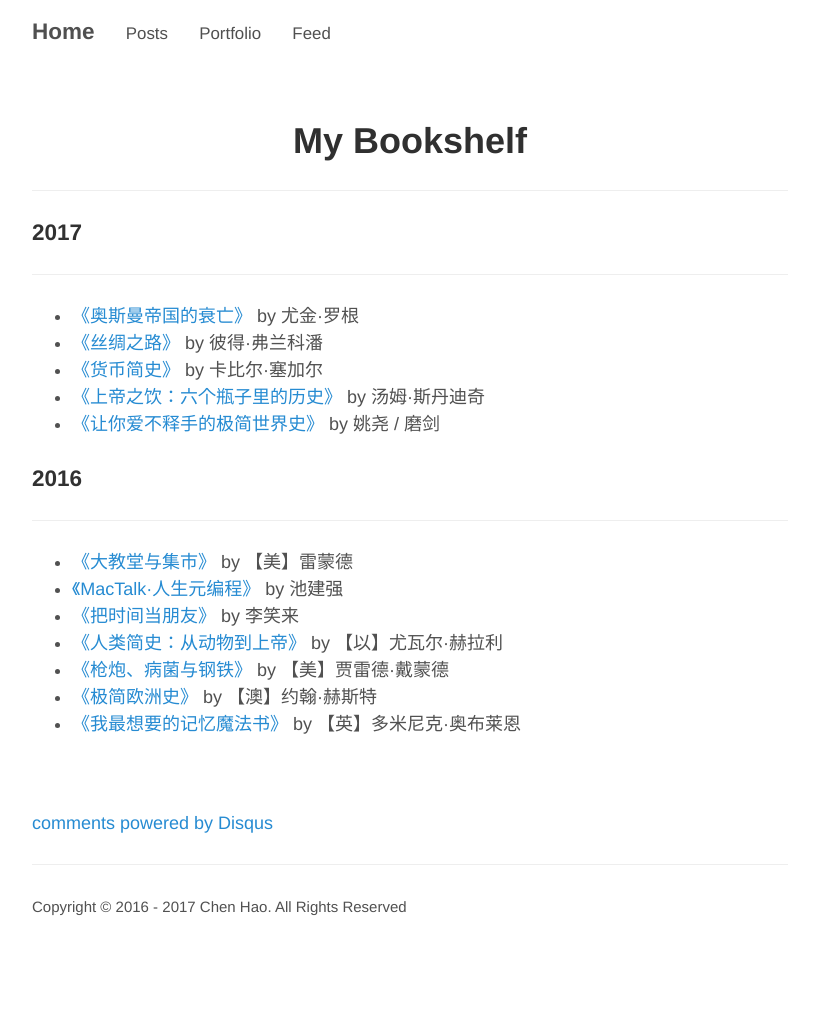
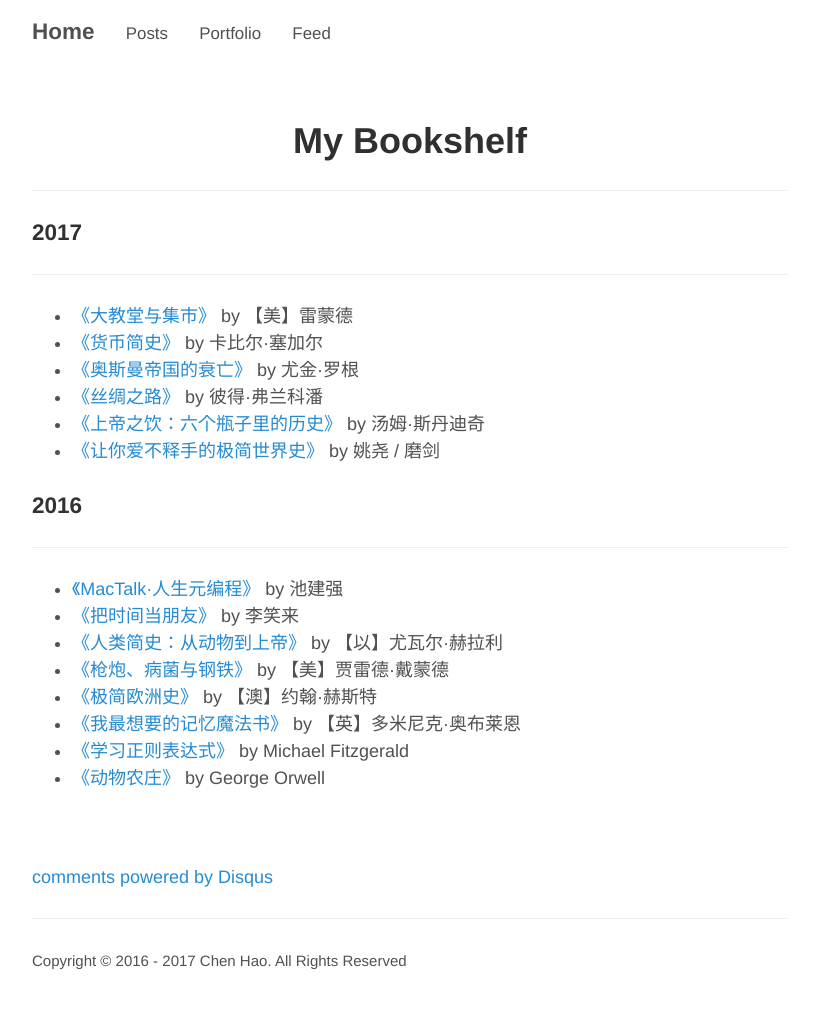
Before and after one commit to haoeric/haoeric.github.io, a Jekyll site: the page built from _posts/Portfolio/2016-07-18-my-bookshelf.md, in a window 1280 px wide. Shown: the whole page, without its empty margins (230-1049 px from the left). Built offline with Jekyll 4.4.1, drawn with Linux system fonts in a browser that asks for light colours; comment, search, counter and statistics services are not loaded; before the commit the page ends 956 px from its top, so only the background shows below that.

Commit message:
update reading list

```diff
--- a/_posts/Portfolio/2016-07-18-my-bookshelf.md
+++ b/_posts/Portfolio/2016-07-18-my-bookshelf.md
@@ -11,21 +11,22 @@ tags: [bookshelf]
 ### 2017
 -------------
 
+* [《大教堂与集市》](https://book.douban.com/subject/25881855/) by 【美】雷蒙德
+* [《货币简史》](https://book.douban.com/subject/26772766/) by 卡比尔·塞加尔
 * [《奥斯曼帝国的衰亡》](https://book.douban.com/subject/26869694/) by 尤金·罗根
 * [《丝绸之路》](https://book.douban.com/subject/26853835/) by 彼得·弗兰科潘
-* [《货币简史》](https://book.douban.com/subject/26772766/) by 卡比尔·塞加尔
 * [《上帝之饮：六个瓶子里的历史》](https://book.douban.com/subject/26827323/) by 汤姆·斯丹迪奇
 * [《让你爱不释手的极简世界史》](https://book.douban.com/subject/26808901/) by 姚尧 / 磨剑
-
 
 
 ### 2016
 -------------
 
-* [《大教堂与集市》]() by 【美】雷蒙德
 * [《MacTalk·人生元编程》](https://www.amazon.cn/dp/B00ID5UV30) by 池建强
 * [《把时间当朋友》](http://zhibimo.com/books/xiaolai/ba-shi-jian-dang-zuo-peng-you/) by 李笑来
-* [《人类简史：从动物到上帝》]() by 【以】尤瓦尔·赫拉利
-* [《枪炮、病菌与钢铁》]() by 【美】贾雷德·戴蒙德
-* [《极简欧洲史》]() by 【澳】约翰·赫斯特
-* [《我最想要的记忆魔法书》]() by 【英】多米尼克·奥布莱恩
+* [《人类简史：从动物到上帝》](https://book.douban.com/subject/25985021/) by 【以】尤瓦尔·赫拉利
+* [《枪炮、病菌与钢铁》](https://book.douban.com/subject/1813841/) by 【美】贾雷德·戴蒙德
+* [《极简欧洲史》](https://book.douban.com/subject/5366248/) by 【澳】约翰·赫斯特
+* [《我最想要的记忆魔法书》](https://book.douban.com/subject/6710983/) by 【英】多米尼克·奥布莱恩
+* [《学习正则表达式》](https://book.douban.com/subject/22601258/) by Michael Fitzgerald
+* [《动物农庄》](https://book.douban.com/subject/1003419/) by George Orwell
```
Also changed, not shown: images/regular_expression/regular_expression_cheatsheet.png (added).
